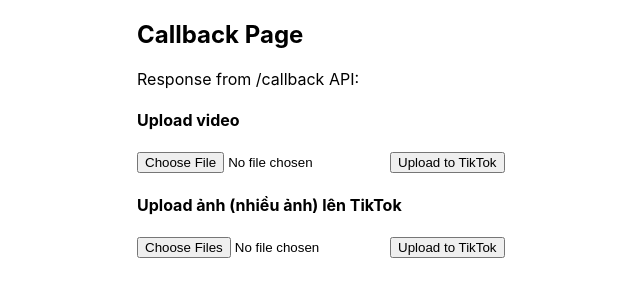
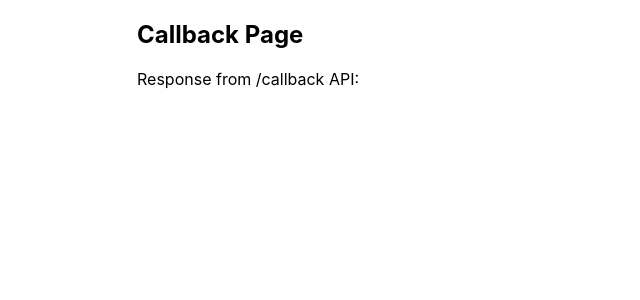
Before and after one commit to quangquat99/tiktok-fe, a React (Create React App) app: page /callback in a window 1280 px wide. Shown: the top 300 px of the page, without its empty margins (119-759 px from the left). Built offline with nearby package versions, Linux system fonts and the light colour scheme; no server answers.

Commit message:
remove reduntdant

```diff
--- a/src/component/Callback.js
+++ b/src/component/Callback.js
@@ -40,8 +40,6 @@ const Callback = () => {
             <h2>Callback Page</h2>
             <p>Response from /callback API: {response}</p>
 
-            <UploadVideoForm accessToken={accessToken} />
-            <UploadImagesForm accessToken={accessToken} />
             {accessToken && <UploadVideoForm accessToken={accessToken} />}
             {accessToken && <UploadImagesForm accessToken={accessToken} />}
         </div>
```
